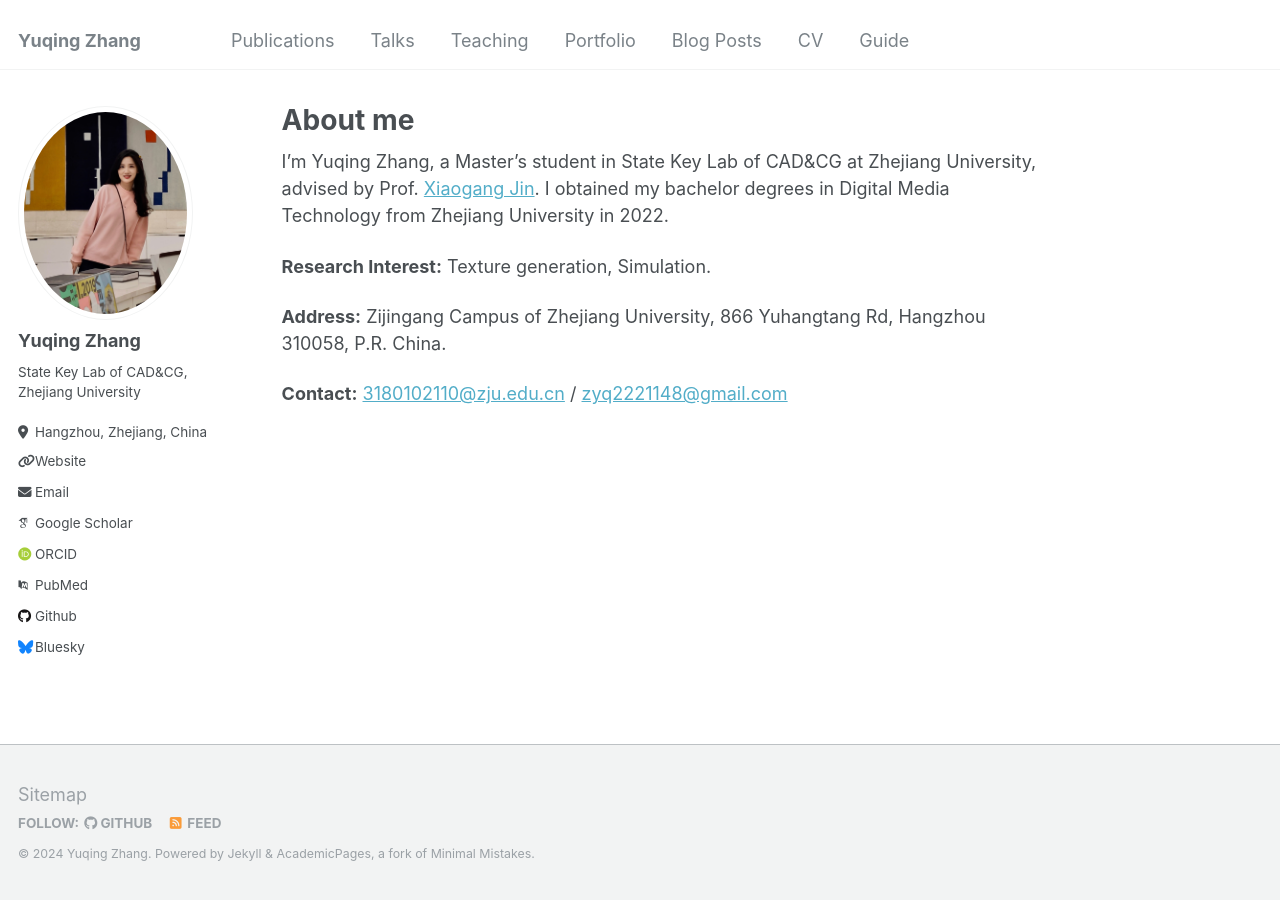
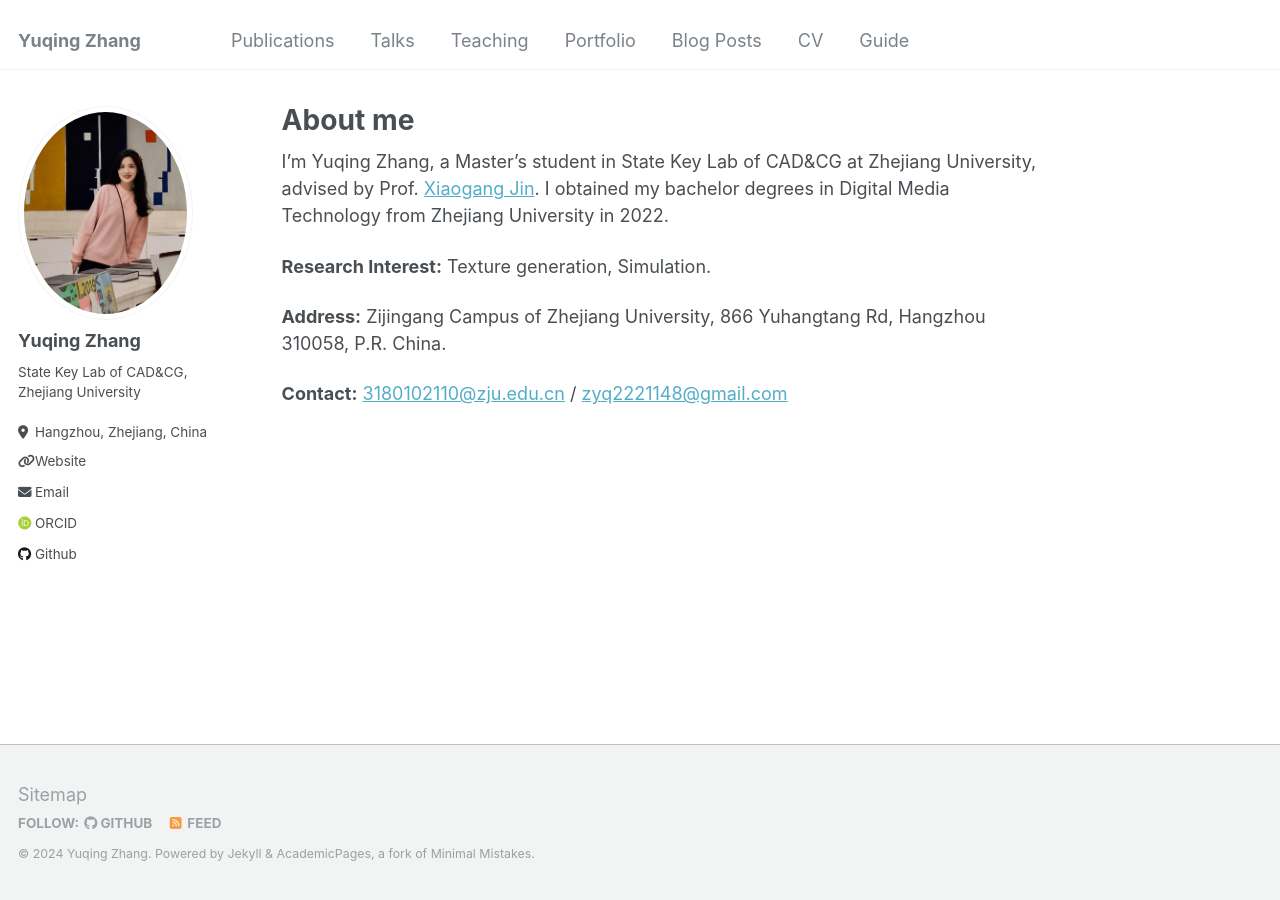
Before and after one commit to zzzyuqing/zzzyuqing.github.io, a Jekyll site: the page built from _pages/about.md, in a window 1280 px wide. Built offline with Jekyll 4.4.1, drawn with Linux system fonts in a browser that asks for light colours; some web fonts are replaced; part of the change alters nothing that is shown.

Commit message:
finish config

```diff
--- a/_config.yml
+++ b/_config.yml
@@ -32,11 +32,11 @@ author:
 
   # Academic websites
   arxiv            : # URL - Update with the correct link to your profile
-  googlescholar    : "https://scholar.google.com/citations?user=PS_CX0AAAAAJ"
+  googlescholar    : #"https://scholar.google.com/citations?user=PS_CX0AAAAAJ"
   impactstory      : # URL
-  orcid            : "http://orcid.org/yourorcidurl"
+  orcid            : "https://orcid.org/0000-0001-8512-0551"
   semantic         : # URL
-  pubmed           : "https://www.ncbi.nlm.nih.gov/pubmed/?term=john+snow"
+  pubmed           : #"https://www.ncbi.nlm.nih.gov/pubmed/?term=john+snow"
   researchgate     : # URL
 
   # Repositories and software development
@@ -48,7 +48,7 @@ author:
   stackoverflow    : # User number or user number and name (i.e., use "1" or "1/jeff-atwood")
 
   # Social media
-  bluesky          : "bsky.app" # Replace this with you Bluesky username
+  bluesky          : #"bsky.app" # Replace this with you Bluesky username
   facebook         : # Username
   flickr           : # Username
   foursquare       : # Username
```
